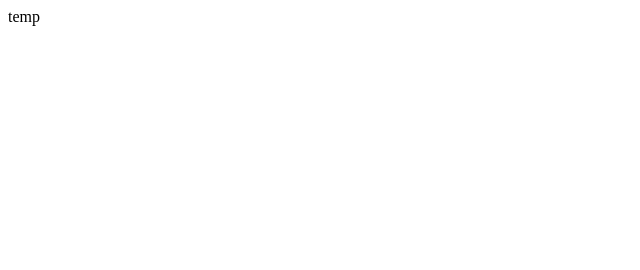
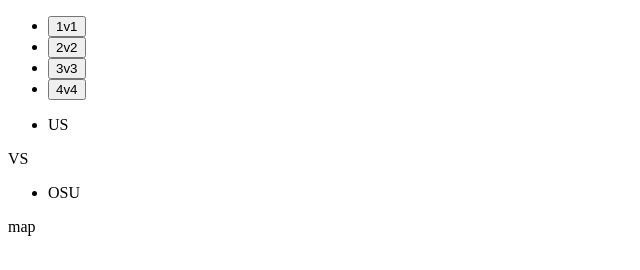
Before and after one commit to jihunv8/coh2-random-matcher, a website built with webpack: page public/index.html in a window 1280 px wide. Shown: the whole page, without its empty margins (0-640 px from the left). Built offline with nearby package versions, Linux system fonts and the light colour scheme.

Commit message:
[add] index.html 구조 잡음

```diff
--- a/public/index.html
+++ b/public/index.html
@@ -7,6 +7,27 @@
     <title>CoH2</title>
   </head>
   <body>
-    <div>temp</div>
+    <header>
+      <ul>
+        <li><button class="1v1">1v1</button></li>
+        <li><button class="2v2">2v2</button></li>
+        <li><button class="3v3">3v3</button></li>
+        <li><button class="4v4">4v4</button></li>
+      </ul>
+    </header>
+    <section>
+      <div>
+        <ul class="our-forces">
+          <li>US</li>
+        </ul>
+        <p>VS</p>
+        <ul class="enemies">
+          <li>OSU</li>
+        </ul>
+      </div>
+      <div>
+        <p>map</p>
+      </div>
+    </section>
   </body>
 </html>
```
